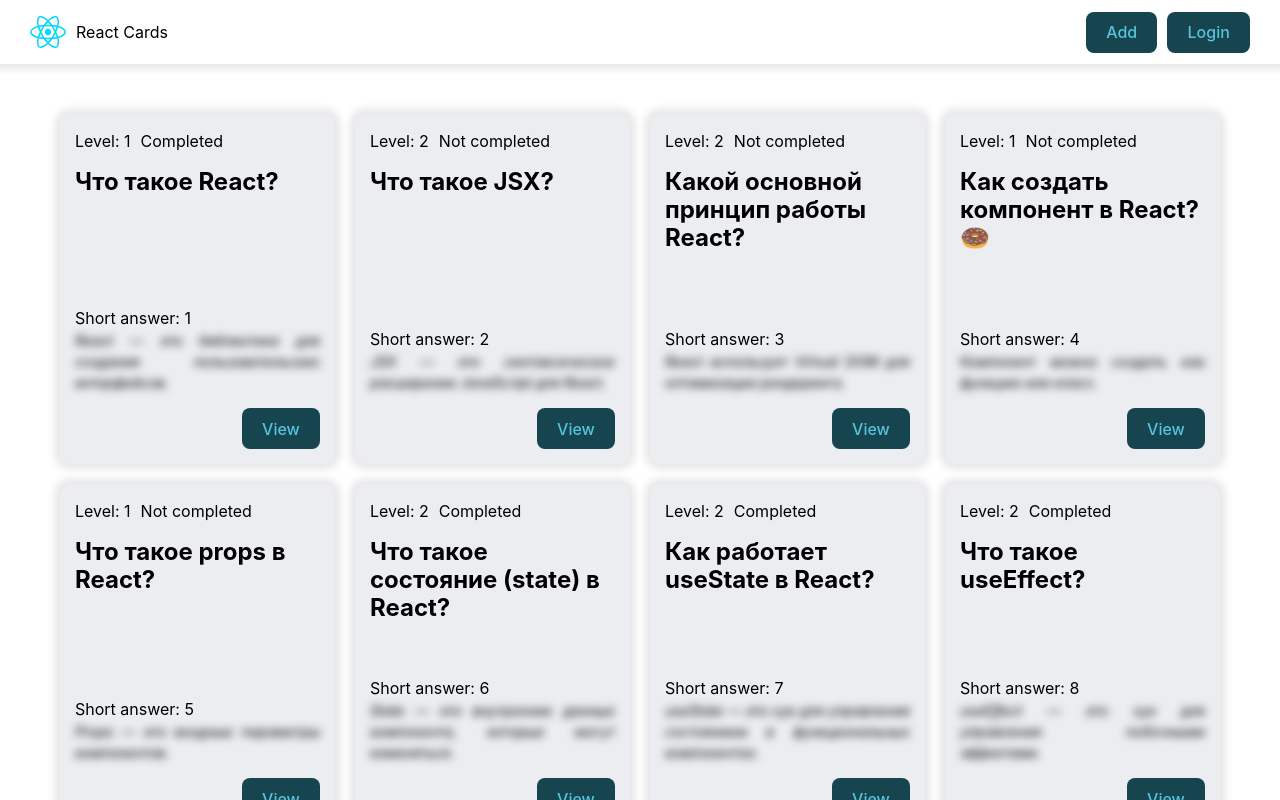
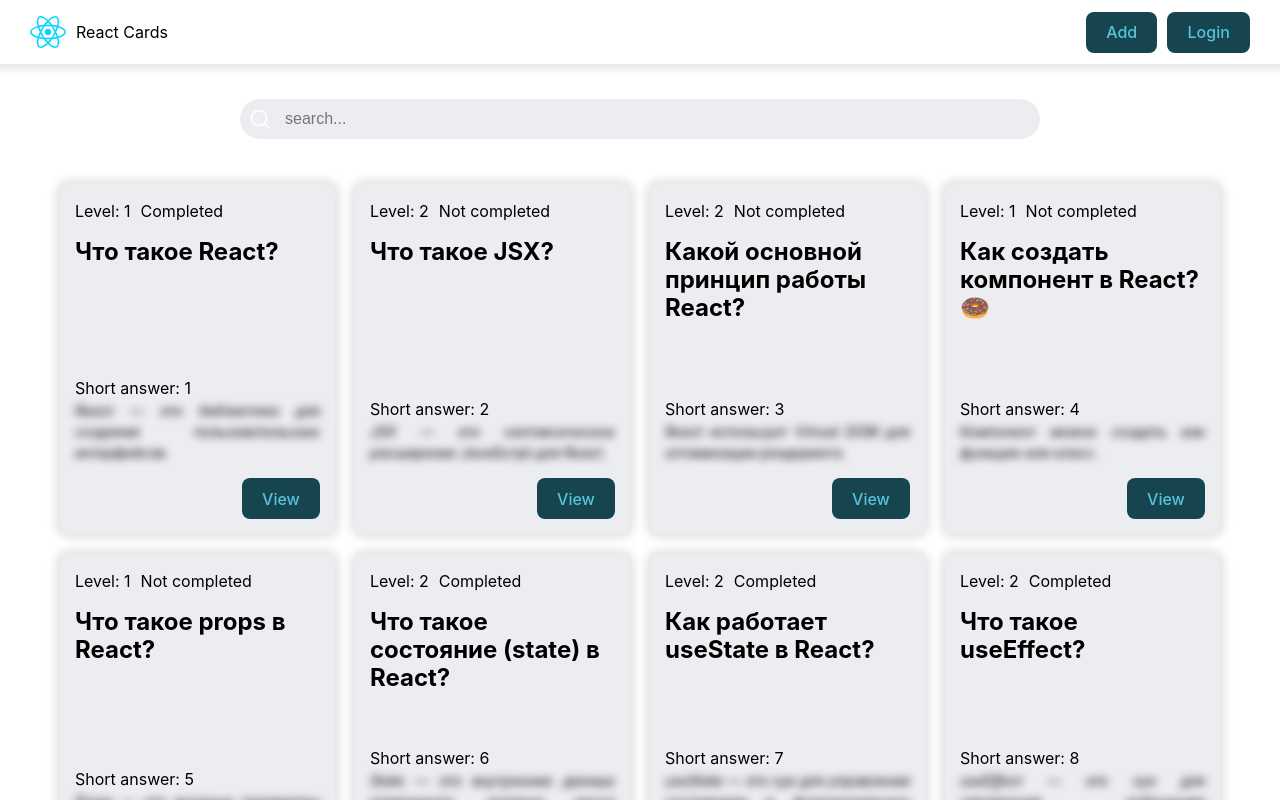
Before and after one commit to pamaxa-s3/react-app-course, a React (Vite) app: page / in a window 1280 px wide. Built offline with nearby package versions, Linux system fonts and the light colour scheme; data requests are answered from the project's data file.

Commit message:
add SearchInput, iconsSprite

```diff
--- /dev/null
+++ b/src/components/SearchInput/SearchInput.jsx
@@ -0,0 +1,16 @@
+import { useId } from 'react'
+import cls from './SearchInput.module.css'
+import { SearchIcon } from '@icons';
+
+export const SearchInput = ({ value, onChange, placeholder }) => {
+	const inputId = useId();
+
+	return (
+		<div className={cls.inputContainer}>
+			<label htmlFor={inputId}>
+				<SearchIcon className={cls.searchIcon} />
+			</label>
+			<input className={cls.input} type="text" name={inputId} id={inputId} placeholder={placeholder} value={value} onChange={onChange} />
+		</div>
+	)
+}
--- /dev/null
+++ b/src/components/SearchInput/SearchInput.module.css
@@ -0,0 +1,24 @@
+.inputContainer{
+	width: 100%;
+	height: 40px;
+	border-radius: 20px;
+	background-color: var(--card-bg-color);
+	position: relative;
+}
+
+.searchIcon {
+	position: absolute;
+	top: 10px;
+	left: 10px;
+}
+
+.input {
+	width: 100%;
+	height: 100%;
+	padding: 12px 12px 12px 45px;
+	border: none;
+	outline: none;
+	background-color: transparent;
+	font-size: 16px;
+	color: var(--text-color);
+}
--- /dev/null
+++ b/src/components/SearchInput/index.jsx
@@ -0,0 +1 @@
+export { SearchInput } from './SearchInput'
--- /dev/null
+++ b/src/icons/IconsSprite.jsx
@@ -0,0 +1,15 @@
+export const SearchIcon = (props) => {
+	return (
+		<svg width="20" height="20" viewBox="0 0 20 20" {...props}>
+			<path
+				d="M14.386 14.386l4.0877 4.0877-4.0877-4.0877c-2.9418 2.9419-7.7115 2.9419-10.6533 0-2.9419-2.9418-2.9419-7.7115 0-10.6533 2.9418-2.9419 7.7115-2.9419 10.6533 0 2.9419 2.9418 2.9419 7.7115 0 10.6533z"
+				stroke="currentColor"
+				fill="none"
+				strokeWidth="2"
+				fillRule="evenodd"
+				strokeLinecap="round"
+				strokeLinejoin="round"
+			></path>
+		</svg>
+	)
+}
--- /dev/null
+++ b/src/icons/index.jsx
@@ -0,0 +1 @@
+export * from './IconsSprite';
--- a/src/page/Home/Home.jsx
+++ b/src/page/Home/Home.jsx
@@ -1,8 +1,8 @@
+import { useState } from 'react';
 import { QuestionCard } from '@components/QuestionCard';
+import { QuestionCardList } from '@components/QuestionCardList';
 import cls from './Home.module.css';
-import { useLoaderData } from 'react-router-dom';
-import { useEffect, useState } from 'react';
-import { QuestionCardList } from '@components/QuestionCardList';
+import { SearchInput } from '@components/SearchInput';
 
 // const cards = [
 // 	{
@@ -53,10 +53,17 @@ import { QuestionCardList } from '@components/QuestionCardList';
 
 
 export const Home = () => {
+	const [searchValue, setSearchValue] = useState('');
+	function onInputChangeHandler(e) {
+		setSearchValue(e.target.value)
+	}
 
 
 	return (
 		<>
+			<div className={cls.controlsContainer}>
+				<SearchInput value={searchValue} onChange={onInputChangeHandler} placeholder='search...' />
+			</div>
 			<QuestionCardList />
 		</>
 	);
--- a/src/page/Home/Home.module.css
+++ b/src/page/Home/Home.module.css
@@ -0,0 +1,10 @@
+.controlsContainer{
+	width: 100%;
+	max-width: 800px;
+	margin: 0 auto;
+	padding: 15px 0;
+	display: flex;
+	justify-content: center;
+	align-items: center;
+	gap: 10px;
+}
--- a/vite.config.js
+++ b/vite.config.js
@@ -12,6 +12,7 @@ export default defineConfig({
       "@page": path.resolve(__dirname, "./src/page"),
       "@loaders": path.resolve(__dirname, "./src/loaders"),
       "@ui": path.resolve(__dirname, "./src/UI"),
+      "@icons": path.resolve(__dirname, "./src/icons"),
       "@constans": path.resolve(__dirname, "./src/constans/")
     }
   }
```
Also changed, not shown: src/components/QuestionCardList/QuestionCardList.jsx (+3 -4 lines).
